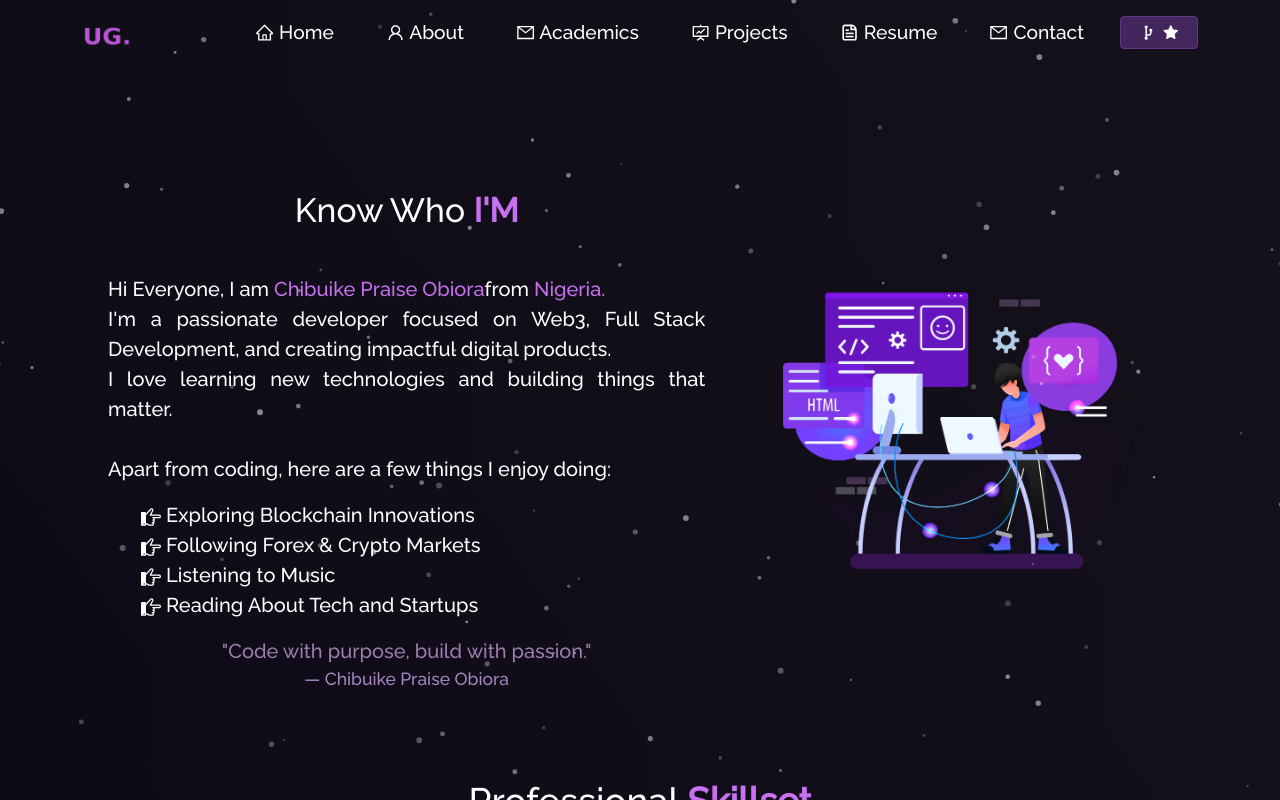
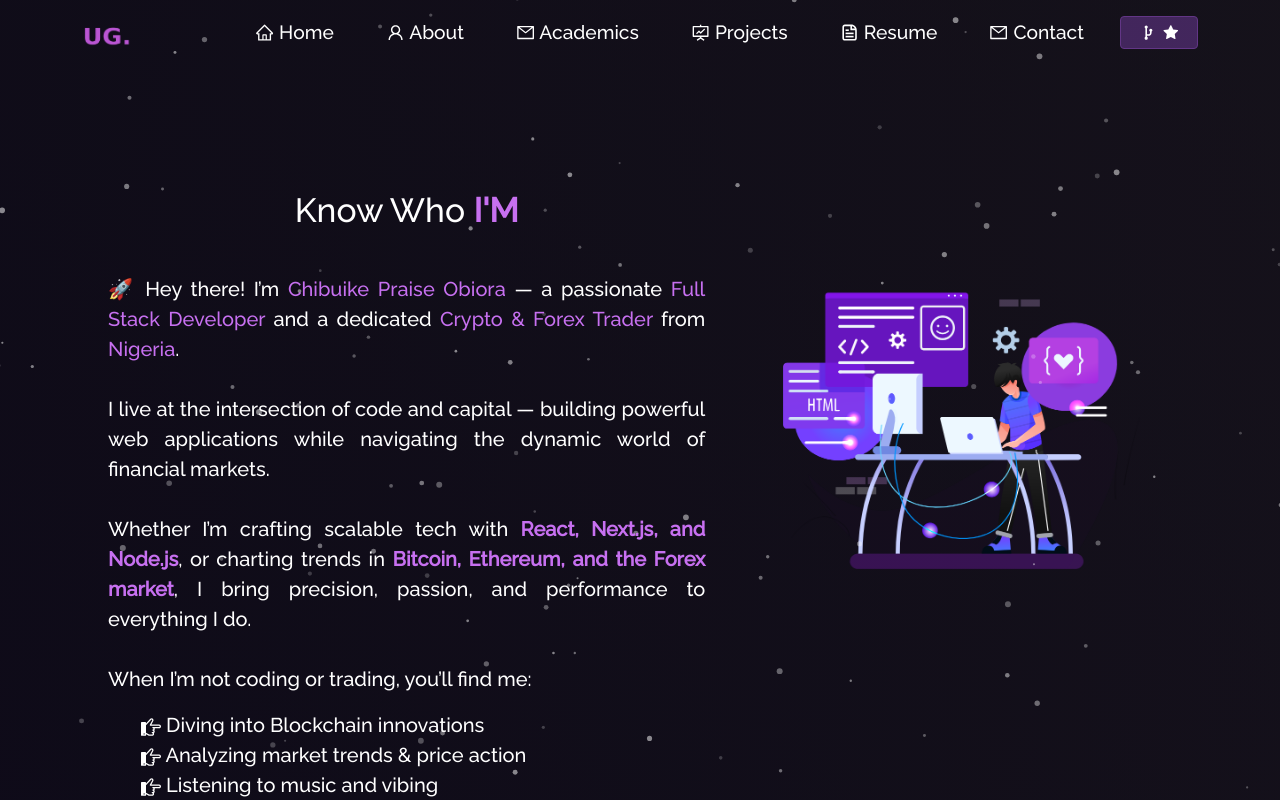
Before and after one commit to Obiorachibuike/CodexTech, a React (Create React App) app: page /about in a window 1280 px wide. Shown: the top 800 px of the page. Built offline with nearby package versions, Linux system fonts and the light colour scheme.

Commit message:
Update AboutCard.js

```diff
--- a/src/components/About/AboutCard.js
+++ b/src/components/About/AboutCard.js
@@ -8,35 +8,41 @@ function AboutCard() {
       <Card.Body>
         <blockquote className="blockquote mb-0">
           <p style={{ textAlign: "justify" }}>
-            Hi Everyone, I am <span className="purple">Chibuike Praise Obiora</span>
-            from <span className="purple">Nigeria.</span>
-            <br />
-            I'm a passionate developer focused on Web3, Full Stack Development, and creating impactful digital products.
-            <br />
-            I love learning new technologies and building things that matter.
+            🚀 Hey there! I’m <span className="purple">Chibuike Praise Obiora</span> —
+            a passionate <span className="purple">Full Stack Developer</span> and
+            a dedicated <span className="purple">Crypto & Forex Trader</span> from <span className="purple">Nigeria</span>.
             <br />
             <br />
-            Apart from coding, here are a few things I enjoy doing:
+            I live at the intersection of code and capital — building powerful web applications
+            while navigating the dynamic world of financial markets.
+            <br />
+            <br />
+            Whether I’m crafting scalable tech with <b className="purple">React, Next.js, and Node.js</b>,
+            or charting trends in <b className="purple">Bitcoin, Ethereum, and the Forex market</b>,
+            I bring precision, passion, and performance to everything I do.
+            <br />
+            <br />
+            When I’m not coding or trading, you’ll find me:
           </p>
           <ul>
             <li className="about-activity">
-              <ImPointRight /> Exploring Blockchain Innovations
+              <ImPointRight /> Diving into Blockchain innovations
             </li>
             <li className="about-activity">
-              <ImPointRight /> Following Forex & Crypto Markets
+              <ImPointRight /> Analyzing market trends & price action
             </li>
             <li className="about-activity">
-              <ImPointRight /> Listening to Music
+              <ImPointRight /> Listening to music and vibing
             </li>
             <li className="about-activity">
-              <ImPointRight /> Reading About Tech and Startups
+              <ImPointRight /> Reading self-growth and tech books
             </li>
           </ul>
 
-          <p style={{ color: "rgb(155 126 172)" }}>
-            "Code with purpose, build with passion."{" "}
+          <p style={{ color: "rgb(155 126 172)", marginTop: "20px" }}>
+            "Discipline builds traders. Passion builds developers. I choose both."{" "}
           </p>
-          <footer className="blockquote-footer">Chibuike Praise Obiora</footer>
+          <footer className="blockquote-footer">— Chibuike Praise Obiora</footer>
         </blockquote>
       </Card.Body>
     </Card>
```
